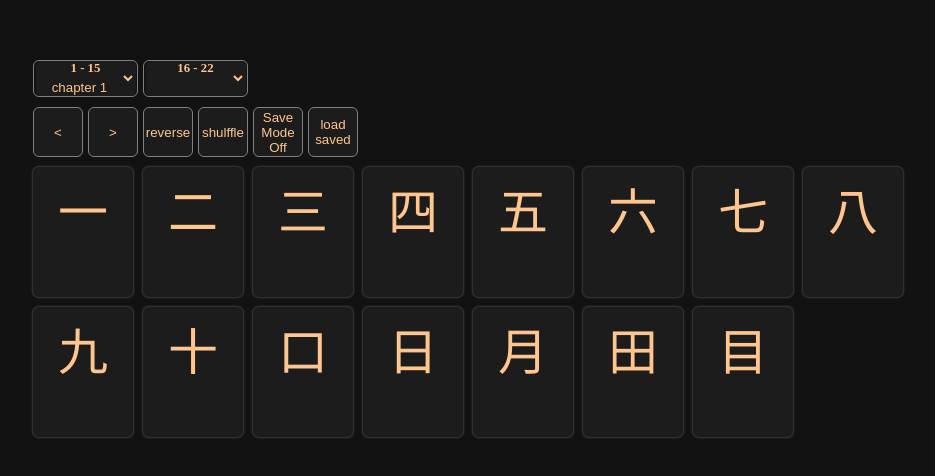
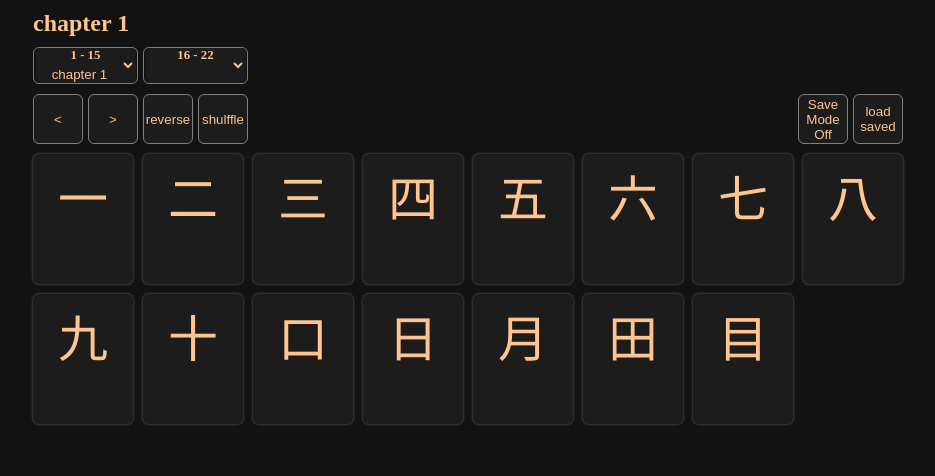
Before and after one commit to stefanszeke/kanji-app, an Angular app: page / in a window 1280 px wide. Shown: the top 476 px of the page, without its empty margins (172-1107 px from the left). Built offline with nearby package versions, Linux system fonts and the light colour scheme.

Commit message:
button style

```diff
--- a/src/app/app.component.html
+++ b/src/app/app.component.html
@@ -1,4 +1,6 @@
 <div class="wrapper">
+
+  <h2>{{ title }}</h2>
 
   <div class="chapters">
 
@@ -39,10 +41,13 @@
         <button (click)="moveChapter('next')">></button>
         <button (click)="toggleReversed()">reverse</button>
         <button (click)="shulffle()">shulffle</button>
+      </div>
 
+      <div class="buttons">
         <button (click)="toggleSave()" [ngClass]="{'redMode': saveModeRed}">{{ saveModeText }}</button>
         <button (click)="loadSaved()">load saved</button>
       </div>
+
 
   </div>
 
--- a/src/app/app.component.scss
+++ b/src/app/app.component.scss
@@ -1,6 +1,6 @@
 .wrapper {
   max-width: fit-content;
-  margin: 60px auto;
+  margin: 10px auto;
 }
 
 .kanji-list {
@@ -61,15 +61,19 @@
 
 .controls {
   display: grid;
-  grid-auto-flow: row;
+  grid-auto-flow: column;
   grid-gap: 6px;
-  justify-content: start;
+  justify-content: space-between;
 }
 
 .controls .buttons {
   display: grid;
   grid-auto-flow: column;
   grid-gap: 5px;
+}
+
+.controls .buttons-wrapper {
+  width: 100%;
 }
 
 .controls button {
--- a/src/app/app.component.ts
+++ b/src/app/app.component.ts
@@ -10,6 +10,8 @@ import { KanjiItemComponent } from './components/kanji-item/kanji-item.component
 })
 export class AppComponent {
   @ViewChildren(KanjiItemComponent) kanjiItems!: QueryList<KanjiItemComponent>;
+
+  title!: String;
 
   selectedChapter: Kanji[] = [];
   chapters1 = Array.from(Array(15).keys()).map(i => i);
@@ -32,6 +34,15 @@ export class AppComponent {
     console.log(this.chapters1);
 
     this.savedKanji = JSON.parse(localStorage.getItem('savedKanji') || '[]');
+    this.setTitle();
+  }
+
+  setTitle() {
+    if(this.onSavedKanji) {
+      this.title = 'Saved Kanji';
+      return;
+    }
+    this.title = CHAPTERS[this.currentChapterIndex].name;
   }
 
   selectChapter() {
@@ -39,6 +50,7 @@ export class AppComponent {
     this.onSavedKanji = false;
     this.saveMode = false;
     this.setSaveModeText();
+    this.setTitle();
   }
 
   isSaved(kanji: Kanji):boolean {
@@ -104,6 +116,7 @@ export class AppComponent {
     if(!this.onSavedKanji) this.saveMode = false;
     this.onSavedKanji = true;
     this.setSaveModeText();
+    this.setTitle();
   }
 
   moveChapter(move: string) {
```
Also changed, not shown: 3 other files (tests, documents, lock files or other folders). Lines whose indentation alone changed are shown as unchanged.
